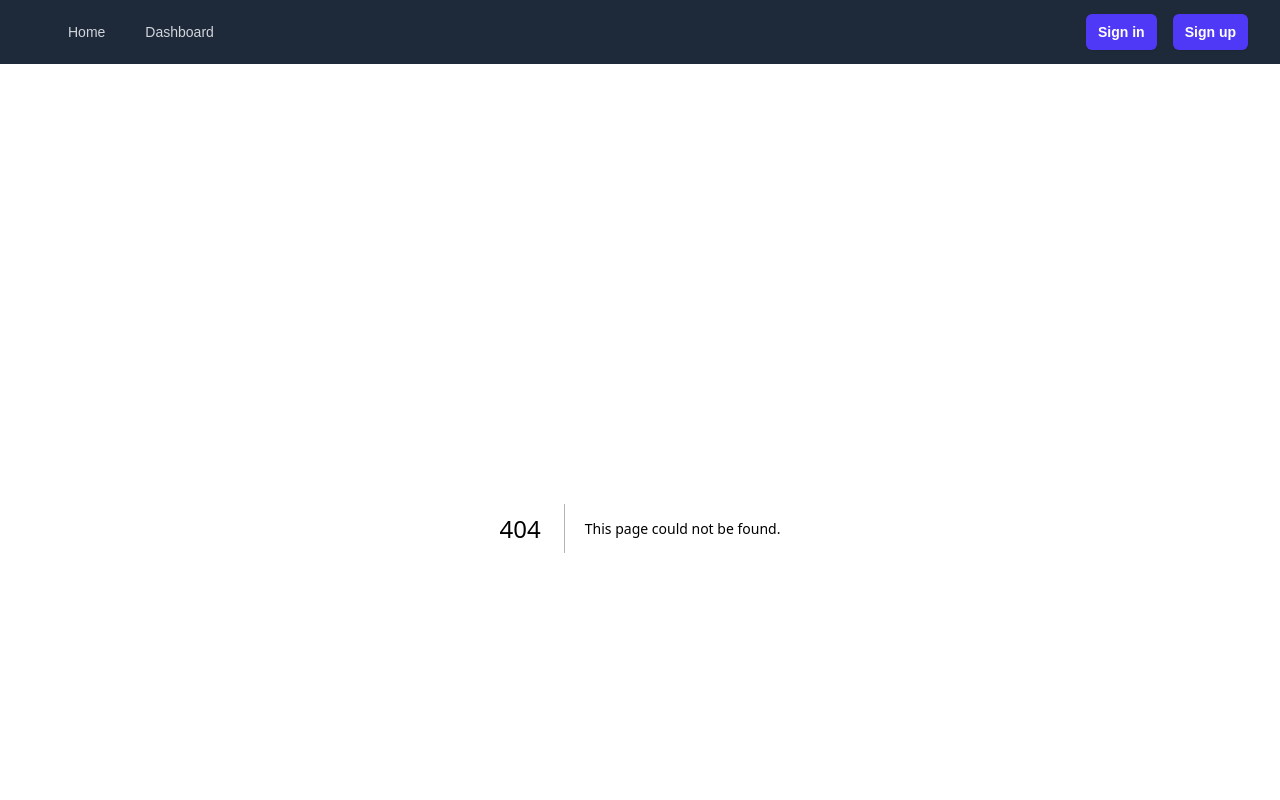
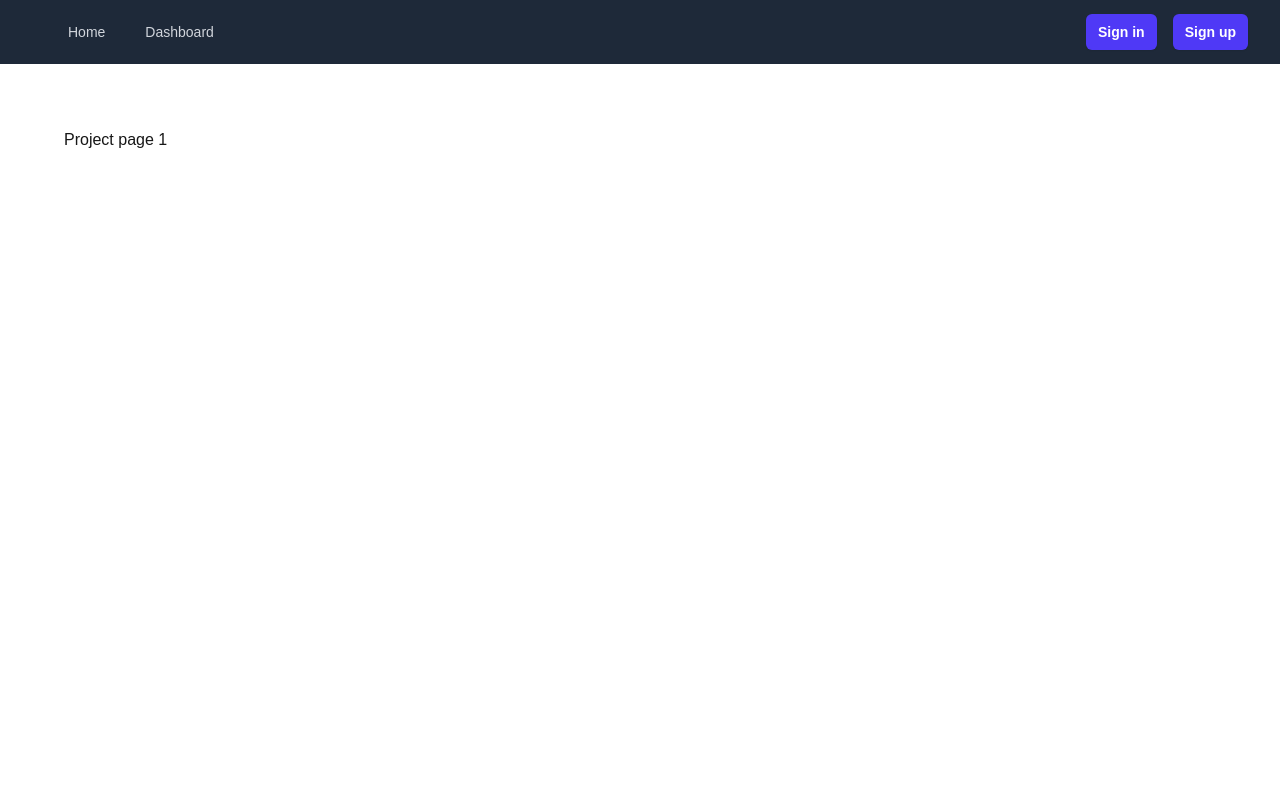
Before and after one commit to Dpal94/taskflow, a Next.js app: page /dashboard/1 in a window 1280 px wide. Before the commit this address had no page. Shown: the top 800 px of the page. Built offline with nearby package versions, Linux system fonts and the light colour scheme.

Commit message:
added project page by id

```diff
--- /dev/null
+++ b/src/app/dashboard/[projectId]/page.tsx
@@ -0,0 +1,7 @@
+'use client';
+import {useParams} from 'next/navigation';
+
+export default function ProjectPage() {
+  const {projectId} = useParams();
+  return <h1>Project page {projectId}</h1>;
+}
```
